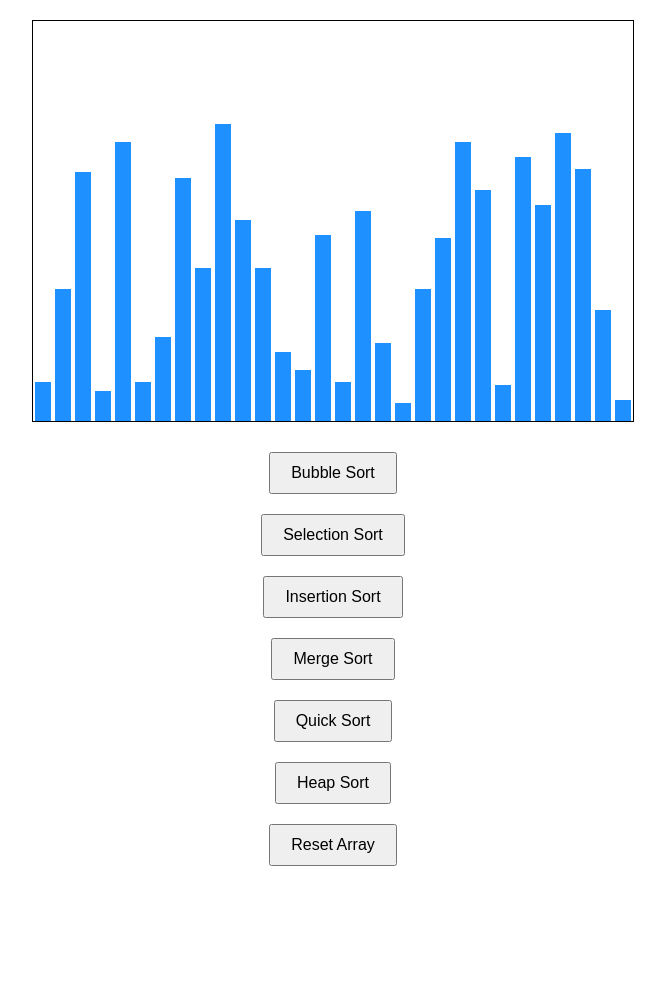
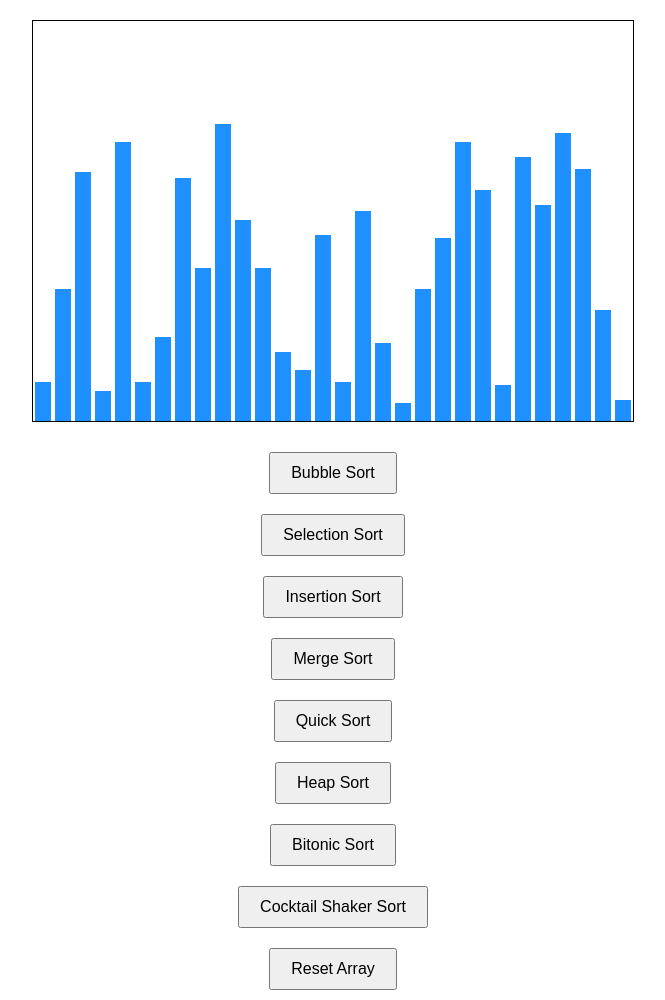
Before and after one commit to TheMidnightWolfYT/sort, a plain HTML site: page index.html in a window 1280 px wide. Shown: the whole page, without its empty margins (307-972 px from the left). Before the commit the page ends 876 px from the top, so only its background shows below. Drawn offline with Linux system fonts and the light colour scheme.

Commit message:
Update index.html

```diff
--- a/index.html
+++ b/index.html
@@ -15,6 +15,8 @@
     <button onclick="startMergeSort()">Merge Sort</button>
     <button onclick="startQuickSort()">Quick Sort</button>
     <button onclick="startHeapSort()">Heap Sort</button>
+    <button onclick="startBitonicSort()">Bitonic Sort</button>
+    <button onclick="startCocktailShakerSort()">Cocktail Shaker Sort</button>
     <button onclick="resetArray()">Reset Array</button>
 
     <script src="script.js"></script>
```
